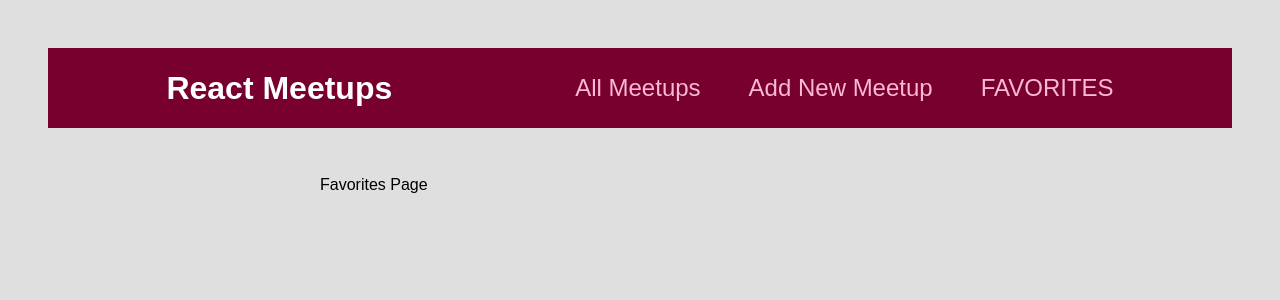
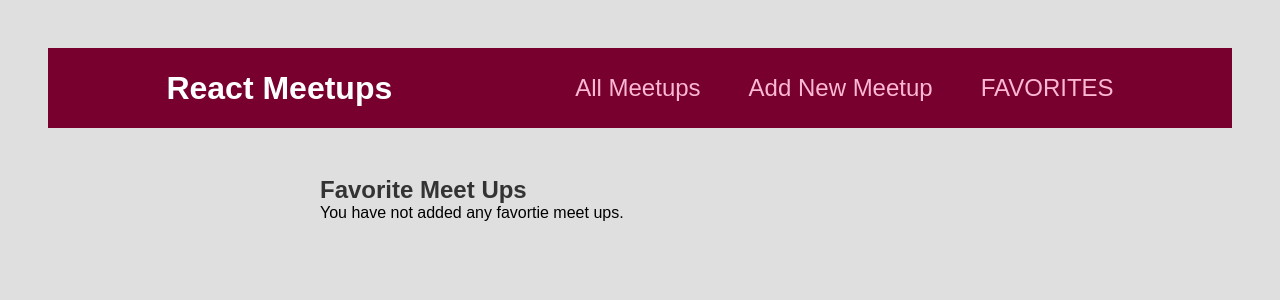
Before and after one commit to etorres-revature/React-meet-app, a React (Create React App) app: page /favorites in a window 1280 px wide. Shown: the top 300 px of the page. Built offline with nearby package versions, Linux system fonts and the light colour scheme.

Commit message:
favorites page updated and conditionally rendered

```diff
--- a/src/components/MeetUps/MeetUpItem.js
+++ b/src/components/MeetUps/MeetUpItem.js
@@ -37,7 +37,9 @@
           <p>{props.description}</p>
         </div>
         <div className={styles.actions}>
-          <button onClick={toggleFavoriteStatusHandler}>To Favorites</button>
+          <button onClick={toggleFavoriteStatusHandler}>
+            {itemIsFavorite ? "Remove Favorite" : "Add Favorite"}
+          </button>
         </div>
       </li>
     </Card>
--- a/src/pages/Favorites.js
+++ b/src/pages/Favorites.js
@@ -1,5 +1,25 @@
+import { useContext } from "react";
+import MeetUpList from "../components/MeetUps/MeetUpList";
+
+import FavoritesContext from "../store/favorites-context";
+
 const FavoritesPage = () => {
-  return <div>Favorites Page</div>;
+  const favoritesCTX = useContext(FavoritesContext);
+
+  let content;
+
+  if (favoritesCTX.totalFavorites === 0) {
+    content = <p>You have not added any favortie meet ups.</p>;
+  } else {
+    <MeetUpList meetups={favoritesCTX.favorites} />;
+  }
+
+  return (
+    <section>
+      <h1>Favorite Meet Ups</h1>
+      {content}
+    </section>
+  );
 };
 
 export default FavoritesPage;
```
